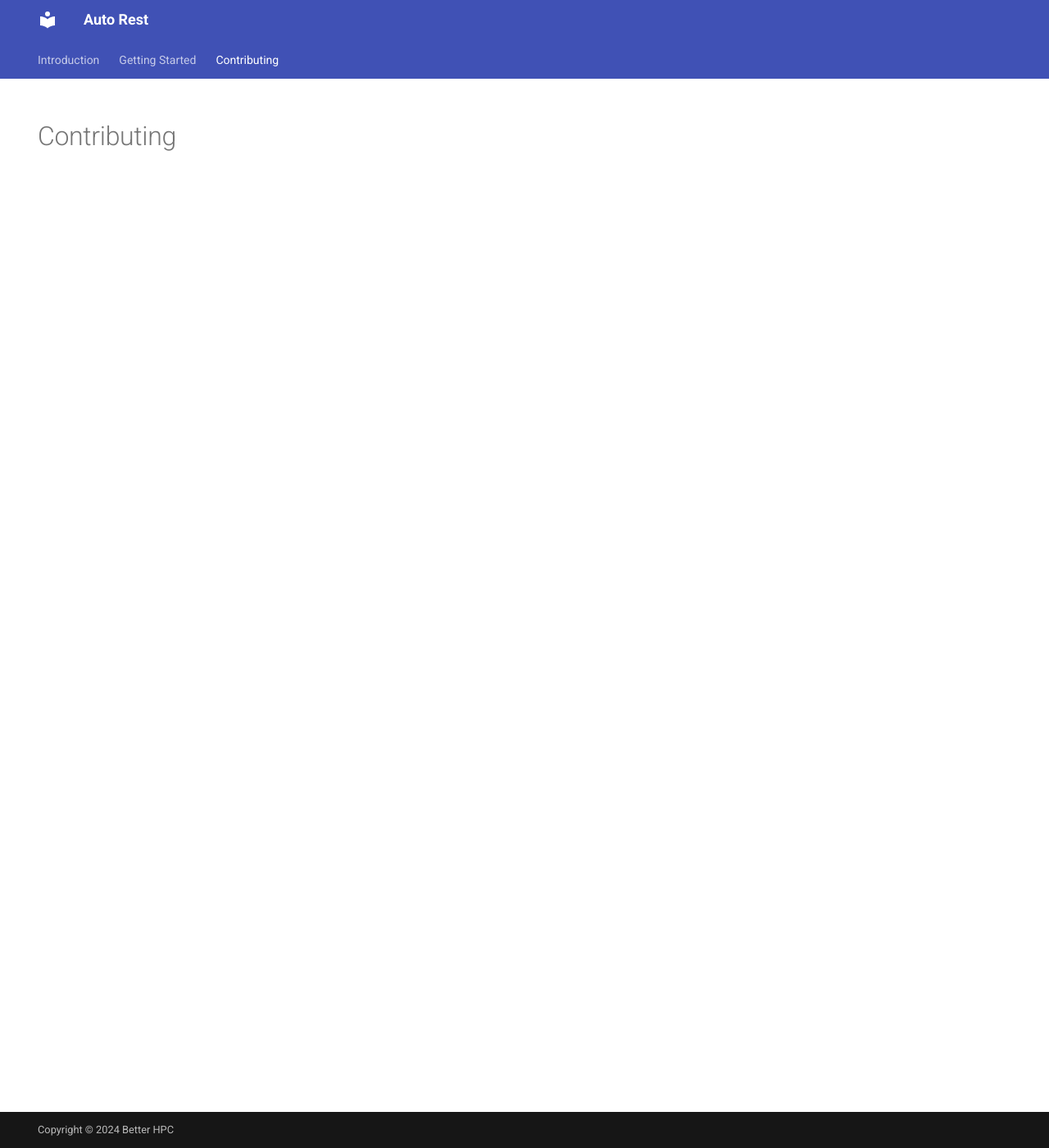
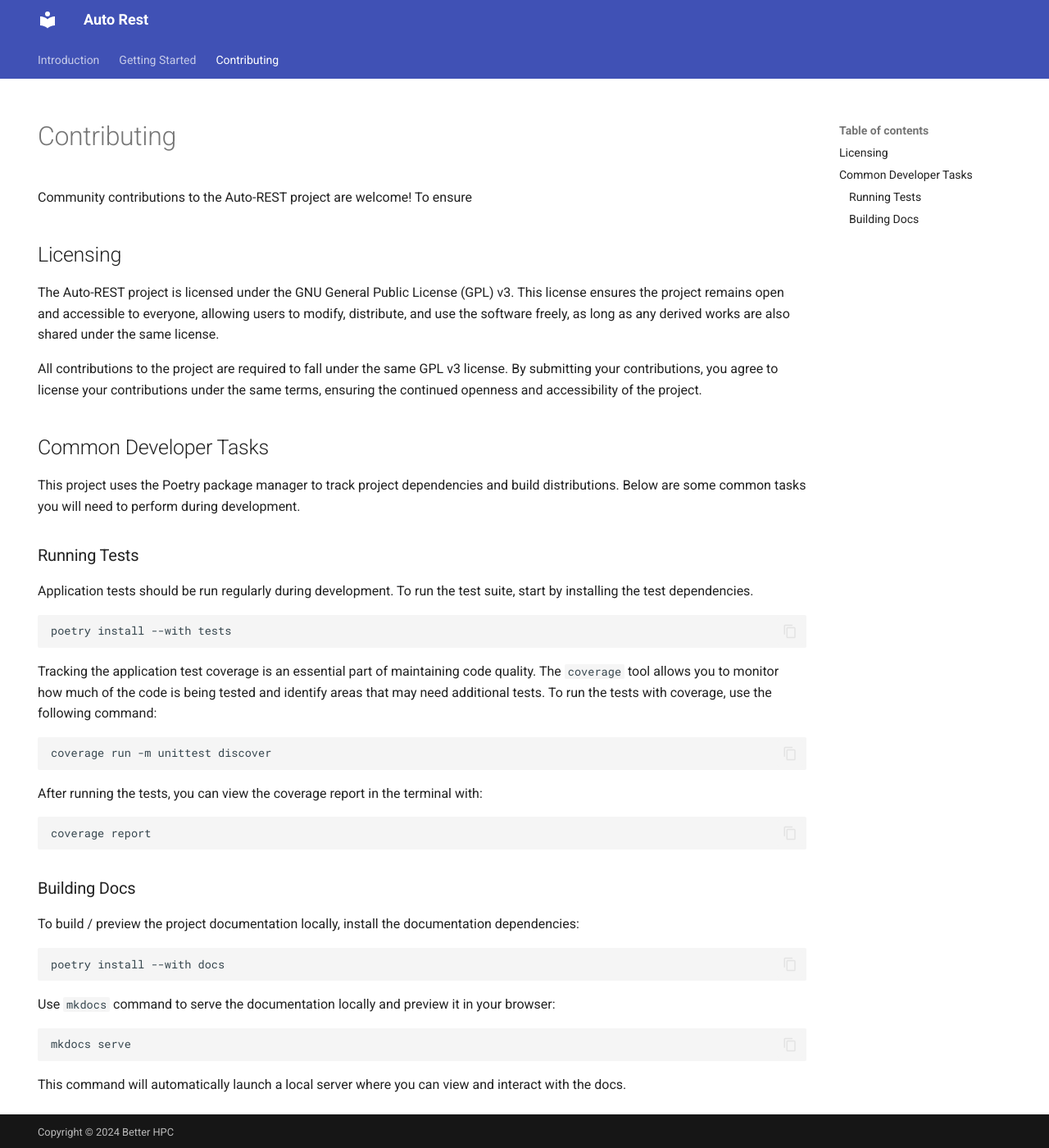
Before and after one commit to Better-HPC/auto-rest, an MkDocs documentation site: the page built from docs/contributing.md, in a window 1280 px wide and 1400 px high. Shown: the whole window at 82% size. Built offline with MkDocs 1.6.1 and Material for MkDocs 9.7.7, drawn with Linux system fonts in a browser that asks for light colours.

Commit message:
Rough draft of contributing guide

````diff
--- a/docs/contributing.md
+++ b/docs/contributing.md
@@ -4,3 +4,60 @@ hide:
 ---
 
 # Contributing
+
+Community contributions to the Auto-REST project are welcome!
+To ensure
+
+## Licensing
+
+The Auto-REST project is licensed under the GNU General Public License (GPL) v3.
+This license ensures the project remains open and accessible to everyone, allowing
+users to modify, distribute, and use the software freely, as long as any derived works
+are also shared under the same license.
+
+All contributions to the project are required to fall under the same GPL v3 license.
+By submitting your contributions, you agree to license your contributions under the
+same terms, ensuring the continued openness and accessibility of the project.
+
+## Common Developer Tasks
+
+This project uses the Poetry package manager to track project dependencies and build distributions.
+Below are some common tasks you will need to perform during development.
+
+### Running Tests
+
+Application tests should be run regularly during development.
+To run the test suite, start by installing the test dependencies.
+
+```shell
+poetry install --with tests
+```
+Tracking the application test coverage is an essential part of maintaining code quality.
+The `coverage` tool allows you to monitor how much of the code is being tested and identify areas that may need additional tests.
+To run the tests with coverage, use the following command:
+
+```shell
+coverage run -m unittest discover
+```
+
+After running the tests, you can view the coverage report in the terminal with:
+
+```shell
+coverage report
+```
+
+### Building Docs
+
+To build / preview the project documentation locally, install the documentation dependencies:
+
+```shell
+poetry install --with docs
+```
+
+Use `mkdocs` command to serve the documentation locally and preview it in your browser:
+
+```shell
+mkdocs serve
+```
+
+This command will automatically launch a local server where you can view and interact with the docs.
````
Also changed, not shown: docs/index.md (+5 -4 lines).
